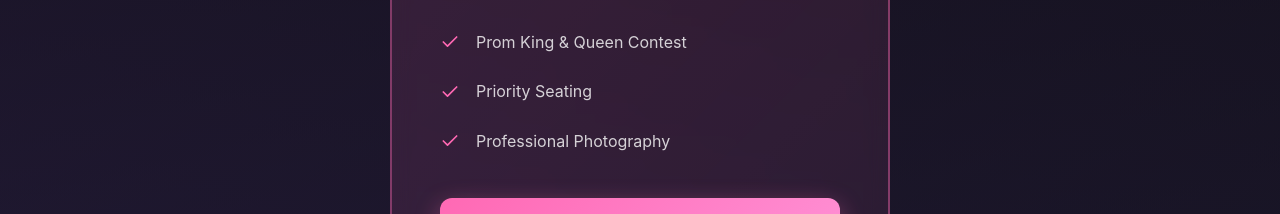
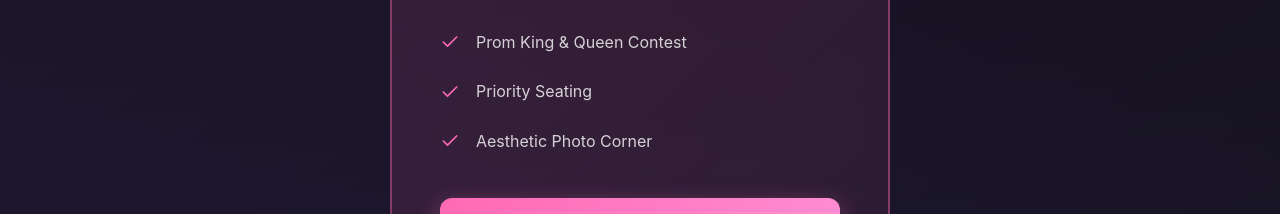
Before and after one commit to Architrb1795/prom, a React (Vite) app: page / in a window 1280 px wide. Shown: the part 3324-3538 px from the top of the page. Built offline with nearby package versions, Linux system fonts and the light colour scheme; the HTML template or start-up script is replaced by a standard one.

Commit message:
Updated Pricing.jsx

```diff
--- a/src/components/Pricing.jsx
+++ b/src/components/Pricing.jsx
@@ -56,7 +56,7 @@ const Pricing = ({ onBookNow }) => {
                 <svg className="check-icon" viewBox="0 0 24 24" fill="none" stroke="currentColor">
                   <polyline points="20 6 9 17 4 12" strokeWidth="2" strokeLinecap="round" strokeLinejoin="round"/>
                 </svg>
-                Professional Photography
+                Aesthetic Photo Corner
               </li>
             </ul>
             <button className="pricing-button featured-button" onClick={onBookNow}>
```
